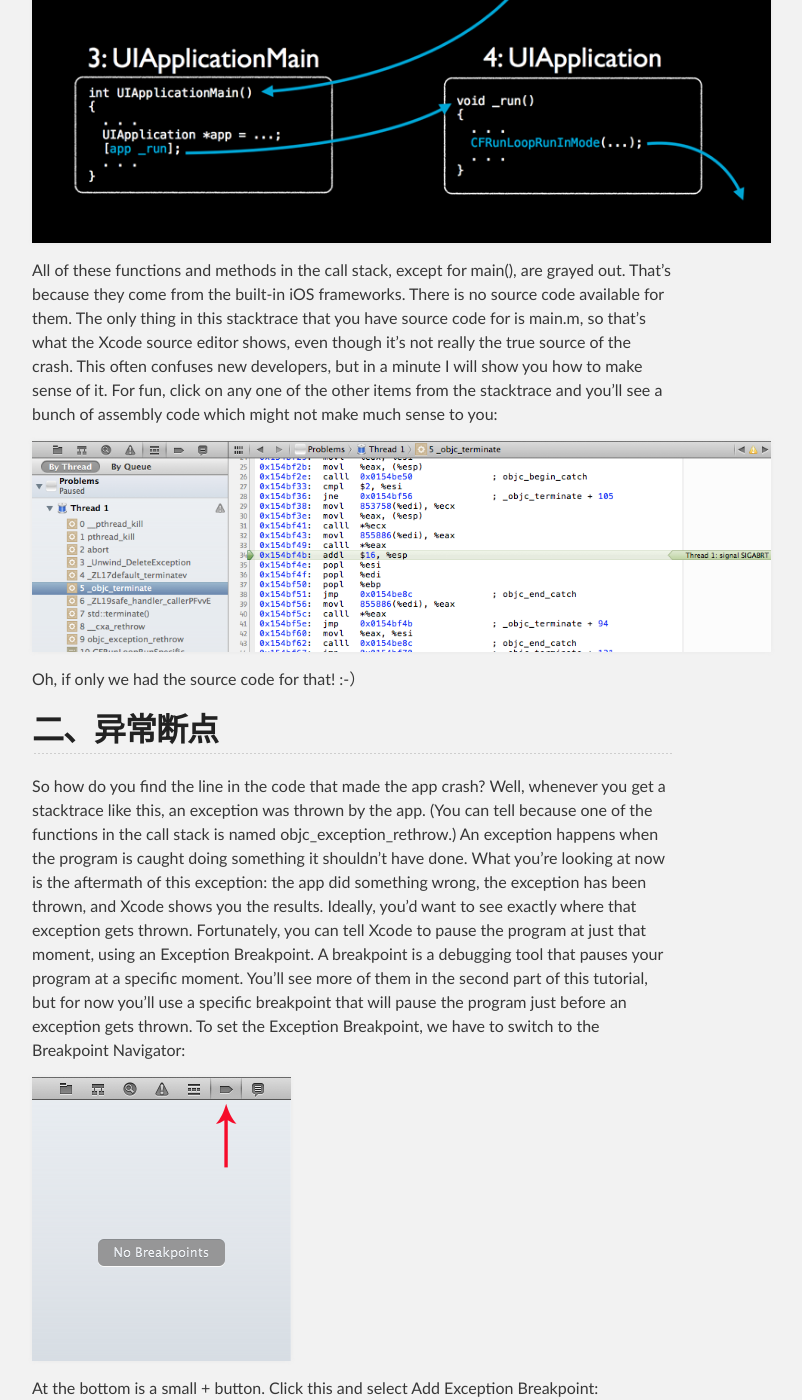
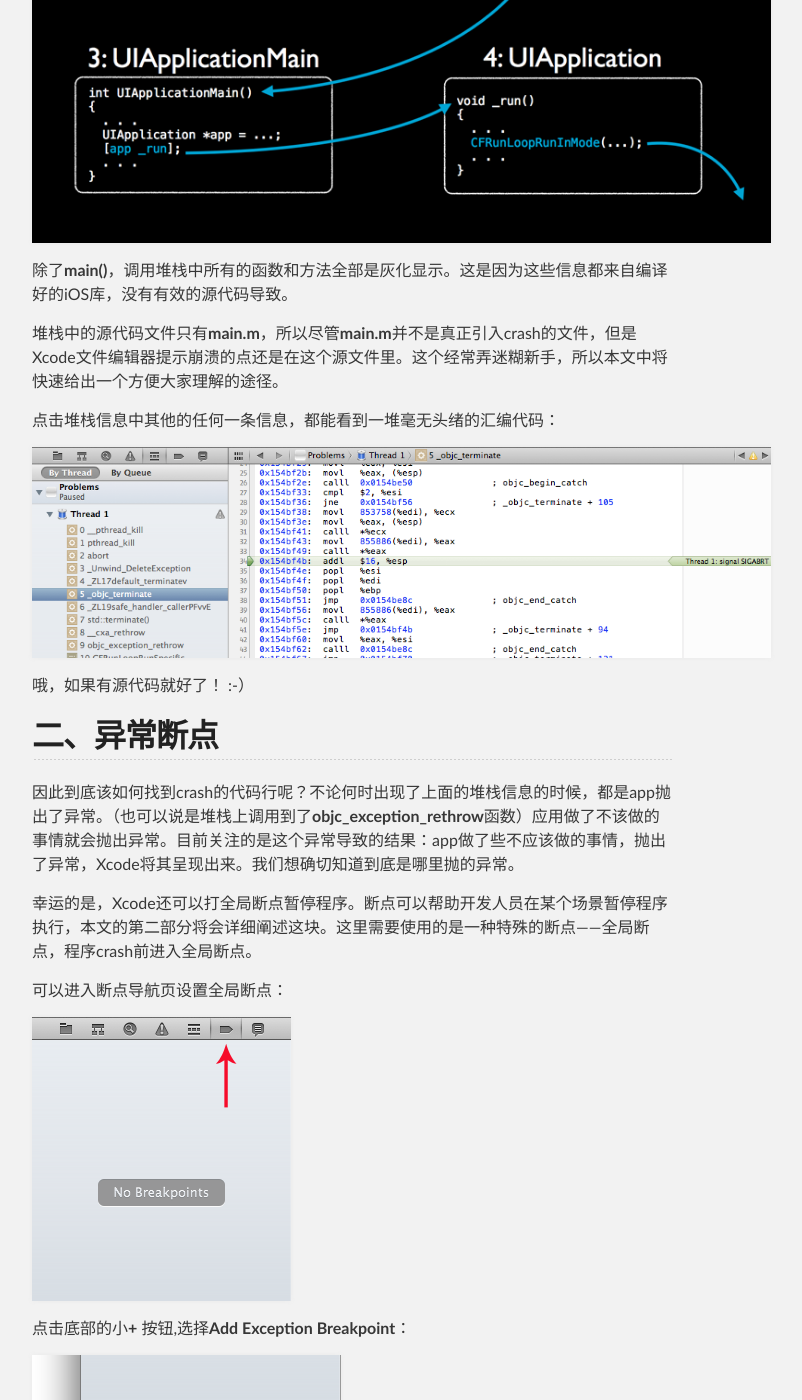
Before and after one commit to pingju020/pingju020.github.io, a Jekyll site: the page built from my-app-crashed-now-what-part-1.md, in a window 1280 px wide and 1400 px high, scrolled down 3882 px. Shown: the whole window, without its empty margins (288-1090 px from the left). Built offline with Jekyll 4.4.1, drawn with Linux system fonts in a browser that asks for light colours; our own code applies the rules of GitHub Pages for plain Markdown files; some of the changed text lies outside the part shown.

Commit message:
更新翻译
更新翻译

````diff
--- a/my-app-crashed-now-what-part-1.md
+++ b/my-app-crashed-now-what-part-1.md
@@ -68,56 +68,60 @@ terminate called throwing an exception
 
 列表中的每一条都是一个应用中或者某一个IOS frameworks的函数或方法。堆栈信息能显示出应用中当前还处于活动状态的方法和函数。调试器暂停了应用中断了这些函数和方法的执行。
 
-最后一条函数**start()**是入口。Somewhere in its execution it called the function above it, main()。是应用的入口点，经常显示在靠近底部的位置。**main()** 调用了 **UIApplicationMain()**，就是编辑窗口中绿色箭头指向的代码行。
+最后一条函数**start()**是入口。这个函数执行的过程中调用了它上面的函数, **main()**。是应用的入口点，经常显示在靠近底部的位置。**main()** 调用了 **UIApplicationMain()**，就是编辑窗口中绿色箭头指向的代码行。
 
-Going further up the stack, UIApplicationMain() called the _run method on the UIApplication object, which called CFRunLoopRunInMode(), which called CFRunLoopRunSpecific(), and so on, all the way up to __pthread_kill.
+查看更深入的堆栈信息，**UIApplicationMain()** 调用了 **UIApplication** 对象的 **_run** 方法。**_run**调用了**CFRunLoopRunInMode()**，**CFRunLoopRunInMode()**又调用了**CFRunLoopRunSpecific()**，这样层层调用直到 **__pthread****_kill**。
 
 ![调用堆栈信息](https://pingju020.github.io/assets/images/my-app-crashed-now-what-part-1/Call-stack-principle.png  "调用堆栈信息")
 
-All of these functions and methods in the call stack, except for main(), are grayed out. That’s because they come from the built-in iOS frameworks. There is no source code available for them.
-The only thing in this stacktrace that you have source code for is main.m, so that’s what the Xcode source editor shows, even though it’s not really the true source of the crash. This often confuses new developers, but in a minute I will show you how to make sense of it.
-For fun, click on any one of the other items from the stacktrace and you’ll see a bunch of assembly code which might not make much sense to you:
+除了**main()**，调用堆栈中所有的函数和方法全部是灰化显示。这是因为这些信息都来自编译好的iOS库，没有有效的源代码导致。
+
+堆栈中的源代码文件只有**main.m**，所以尽管**main.m**并不是真正引入crash的文件，但是Xcode文件编辑器提示崩溃的点还是在这个源文件里。这个经常弄迷糊新手，所以本文中将快速给出一个方便大家理解的途径。
+
+点击堆栈信息中其他的任何一条信息，都能看到一堆毫无头绪的汇编代码：
 
 ![调用堆栈信息](https://pingju020.github.io/assets/images/my-app-crashed-now-what-part-1/Assembly-code.png  "调用堆栈信息")
 
-Oh, if only we had the source code for that! :-）
+哦，如果有源代码就好了！ :-）
 
 ## [](#二、异常断点)二、异常断点
 
-So how do you find the line in the code that made the app crash? Well, whenever you get a stacktrace like this, an exception was thrown by the app. (You can tell because one of the functions in the call stack is named objc_exception_rethrow.)
-An exception happens when the program is caught doing something it shouldn’t have done. What you’re looking at now is the aftermath of this exception: the app did something wrong, the exception has been thrown, and Xcode shows you the results. Ideally, you’d want to see exactly where that exception gets thrown.
-Fortunately, you can tell Xcode to pause the program at just that moment, using an Exception Breakpoint. A breakpoint is a debugging tool that pauses your program at a specific moment. You’ll see more of them in the second part of this tutorial, but for now you’ll use a specific breakpoint that will pause the program just before an exception gets thrown.
-To set the Exception Breakpoint, we have to switch to the Breakpoint Navigator:
+因此到底该如何找到crash的代码行呢？不论何时出现了上面的堆栈信息的时候，都是app抛出了异常。（也可以说是堆栈上调用到了**objc_exception_rethrow**函数）应用做了不该做的事情就会抛出异常。目前关注的是这个异常导致的结果：app做了些不应该做的事情，抛出了异常，Xcode将其呈现出来。我们想确切知道到底是哪里抛的异常。
+
+幸运的是，Xcode还可以打全局断点暂停程序。断点可以帮助开发人员在某个场景暂停程序执行，本文的第二部分将会详细阐述这块。这里需要使用的是一种特殊的断点——全局断点，程序crash前进入全局断点。
+
+可以进入断点导航页设置全局断点：
 
 ![断点导航](https://pingju020.github.io/assets/images/my-app-crashed-now-what-part-1/Breakpoint-navigator.png  "断点导航")
 
-At the bottom is a small + button. Click this and select Add Exception Breakpoint:
+点击底部的小**+** 按钮,选择**Add Exception Breakpoint**：
 
 ![添加断点](https://pingju020.github.io/assets/images/my-app-crashed-now-what-part-1/Add-exception-breakpoint.png  "添加断点")
 
-A new breakpoint will be added to the list:
+新的全局断点就添加好了:
 
 ![添加好的断点](https://pingju020.github.io/assets/images/my-app-crashed-now-what-part-1/Exception-breakpoint-added.png  "添加好的断点")
 
-Click the Done button to dismiss the pop-up. Notice that the Breakpoints button in Xcode’s toolbar is now enabled. If you want to run the app without any breakpoints enabled, you can simply toggle this button to off. But for now, leave it on and run the app again.
+点击确定按钮退出弹框提醒。此时Xcode的工具栏的断点按钮现在变成可用状态。如果你想程序跑起来不进任何断点的话，可以点击这个断点按钮关闭断点，但是现在，打开断点并运行app。
 
 ![崩溃中的高亮代码](https://pingju020.github.io/assets/images/my-app-crashed-now-what-part-1/Crash-with-source-line-highlighted.png  "崩溃中的高亮代码")
 
-That’s better! The source code editor now points to a line from the source code – no more nasty assembly stuff – and notice that the call stack on the left (you might need to switch to the call stack via the Debug Navigator depending on how you have Xcode set up) also looks different.
-Apparently, the culprit is this line in the AppDelegate’s application:didFinishLaunchingWithOptions: method:
+好了，代码编辑器现在不再是不再是汇编代码，而是指向了源代码，同时注意看左侧的堆栈信息（是否切换出来堆栈信息，由Xcode的设置决定）也发生了变化。
+
+明显，问题指向**AppDelegate**的**application:didFinishLaunchingWithOptions:**方法中下面这行代码：
 
 ```viewController.list = [NSArray arrayWithObjects:@"One", @"Two"];```
 
-Take a look at that error message again:
+再来看看错误信息:
 
 ```[UINavigationController setList:]: unrecognized selector sent to instance 0x6d4ed20```
 
-In the code, “viewController.list = something” calls setList: behind the scenes, because “list” is a property on the MainViewController class. However, according to the error message the viewController variable does not point to a MainViewController object but to a UINavigationController – and of course, UINavigationController does not have a “list” property! So things are getting mixed up here.
-Open the Storyboard file to see what the window’s rootViewController property actually points to:
+代码中的“viewController.list = something”调用了**setList:**，因为“list”是MainViewController类的一个属性。尽管在错误处看viewController并不是指向MainViewController对象的实例而是指向了UINavigationController，当然UINavigationController根本没有一个“list”属性。又混乱了！
+打开Storyboard查看窗口的rootViewController属性实际是这样：
 
 ![Storyboard-with-navigation-controller](https://pingju020.github.io/assets/images/my-app-crashed-now-what-part-1/Storyboard-with-navigation-controller.png  "Storyboard-with-navigation-controller")
 
-Ah ha! The storyboard’s initial view controller is a Navigation Controller. That explains why window.rootViewController is a UINavigationController object instead of the MainViewController that you’d expect. To fix this, replace application:didFinishLaunchingWithOptions: with the following:
+啊哈！storyboard的初始控制视图是Navigation Controller。这样就能解释为什么为什么window.rootViewController指向UINavigationController对象而不是预计的MainViewController对象。 用下面的代码替换**application:didFinishLaunchingWithOptions:**来处理：
 
 ```
 - (BOOL)application:(UIApplication *)application didFinishLaunchingWithOptions:(NSDictionary *)launchOptions
````
